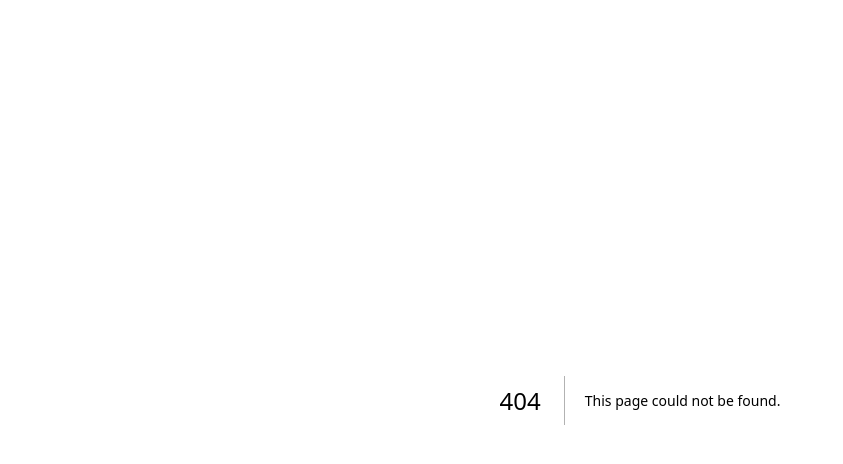
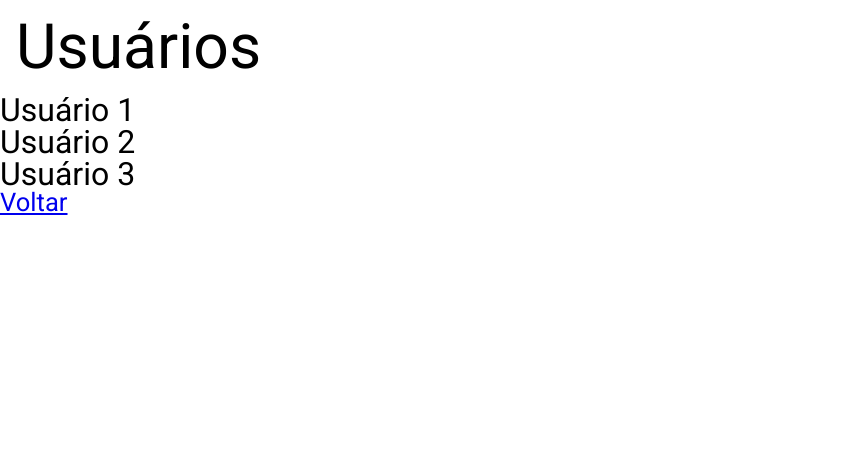
Before and after one commit to rayanfelipe260107/rayan-aula-web-19-02, a Next.js app: page /usuarios in a window 1280 px wide. Before the commit this address had no page. Shown: the top 464 px of the page, without its empty margins (0-843 px from the left). Built offline with nearby package versions, Linux system fonts and the light colour scheme.

Commit message:
Lista de usuários e perfil do usuário

```diff
--- a/app/page.tsx
+++ b/app/page.tsx
@@ -9,8 +9,8 @@
 
     <ul>
       <li><Link href={'/sobre'}>Sobre</Link></li>
-      <br></br>
-      <li><Link href={'/cadusuario'}>Cadastro de Usuário</Link></li>
+      <li><Link href={'/usuarios/cadusuario'}>Cadastro de Usuário</Link></li>
+      <li><Link href={'/usuarios'}>Listar usuários</Link></li>
     </ul>
 
     </>
--- a/app/sobre/page.tsx
+++ b/app/sobre/page.tsx
@@ -5,7 +5,7 @@
             <h1>Sobre</h1>
             <p>Informações sobre o site</p>
 
-            <Link href="/">
+            <Link href={"/"}>
             Voltar
             </Link>
 
--- /dev/null
+++ b/app/usuarios/page.tsx
@@ -0,0 +1,17 @@
+import Link from 'next/link';
+export default function ListaUsuarios () {
+    return(
+        <>
+            <h1>Usuários</h1>
+
+            <p>Usuário 1</p>
+            <p>Usuário 2</p>
+            <p>Usuário 3</p>
+
+            <Link href={"/"}>
+            Voltar
+            </Link>
+
+        </>
+    )
+}
```
Also changed, not shown: app/usuarios/[id]/page.tsx (added, +14 -0 lines).
